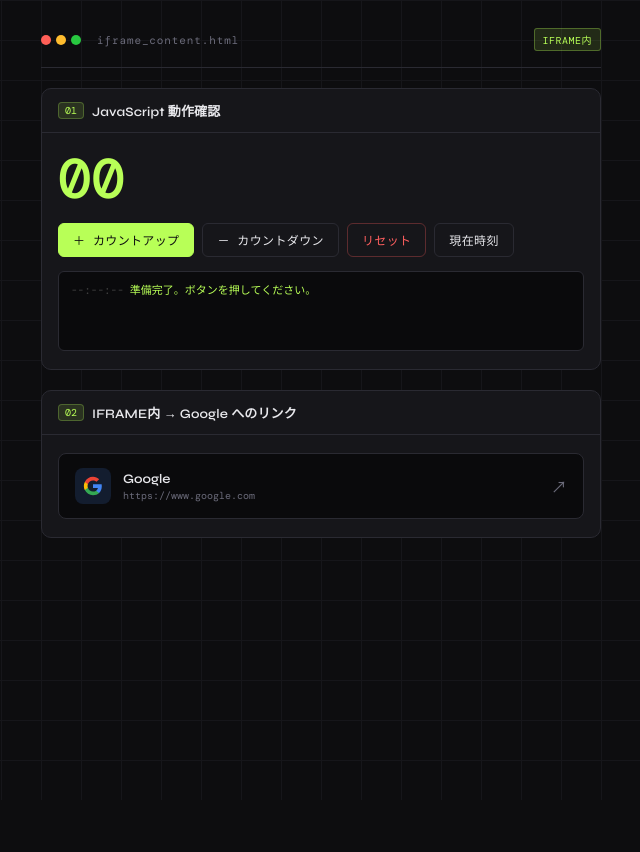
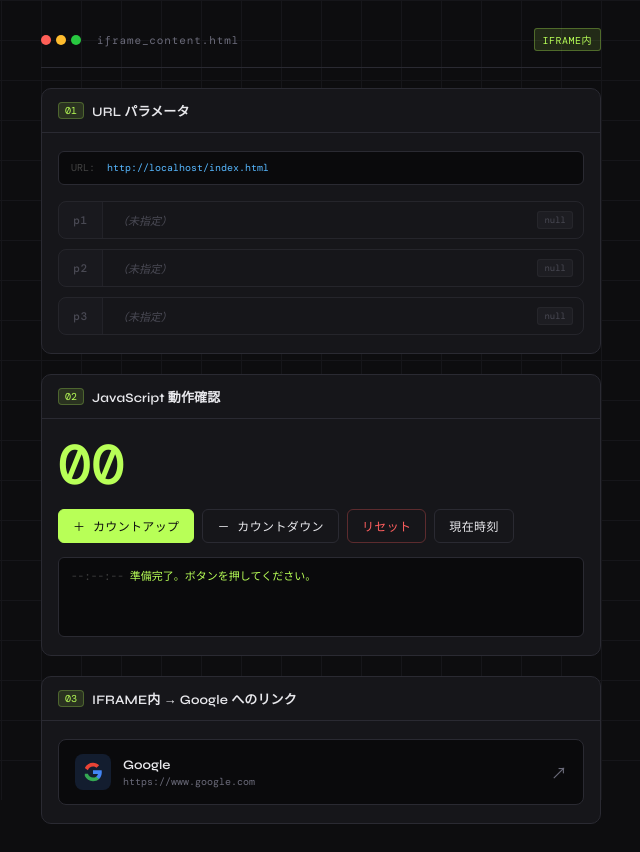
Before and after one commit to ohsawa0811/webpage, a plain HTML site: page index.html in a window 1280 px wide. Shown: the whole page, without its empty margins (319-959 px from the left). Before the commit the page ends 800 px from the top, so only its background shows below. Drawn offline with nearby package versions, Linux system fonts and the light colour scheme.

Commit message:
Update index.html

```diff
--- a/index.html
+++ b/index.html
@@ -30,7 +30,6 @@
     overflow-x: hidden;
   }
 
-  /* Subtle grid background */
   body::before {
     content: '';
     position: fixed;
@@ -64,10 +63,7 @@
   }
 
   .dot-group { display: flex; gap: 5px; }
-  .dot {
-    width: 10px; height: 10px;
-    border-radius: 50%;
-  }
+  .dot { width: 10px; height: 10px; border-radius: 50%; }
   .dot.r { background: #ff5f57; }
   .dot.y { background: #febc2e; }
   .dot.g { background: #28c840; }
@@ -101,8 +97,9 @@
     animation: fadeUp 0.4s ease both;
   }
   .card:nth-child(2) { animation-delay: 0.05s; }
-  .card:nth-child(3) { animation-delay: 0.1s; }
+  .card:nth-child(3) { animation-delay: 0.10s; }
   .card:nth-child(4) { animation-delay: 0.15s; }
+  .card:nth-child(5) { animation-delay: 0.20s; }
 
   @keyframes fadeUp {
     from { opacity: 0; transform: translateY(10px); }
@@ -136,6 +133,99 @@
 
   .card-body { padding: 18px 16px; }
 
+  /* ===== URL Parameter Section ===== */
+  .param-url-box {
+    font-family: 'DM Mono', monospace;
+    font-size: 10px;
+    background: #0a0a0c;
+    border: 1px solid var(--border);
+    border-radius: 6px;
+    padding: 8px 12px;
+    color: var(--muted);
+    word-break: break-all;
+    line-height: 1.6;
+    margin-bottom: 16px;
+  }
+  .param-url-box .url-label {
+    color: #444;
+    margin-right: 6px;
+  }
+  .param-url-box .url-text {
+    color: var(--info);
+  }
+
+  .param-grid {
+    display: flex;
+    flex-direction: column;
+    gap: 10px;
+  }
+
+  .param-row {
+    display: flex;
+    align-items: stretch;
+    gap: 0;
+    border: 1px solid var(--border);
+    border-radius: 8px;
+    overflow: hidden;
+    transition: border-color 0.2s;
+  }
+  .param-row.has-value {
+    border-color: rgba(184,255,87,0.35);
+  }
+  .param-row.no-value {
+    border-color: rgba(107,107,122,0.3);
+    opacity: 0.6;
+  }
+
+  .param-key {
+    font-family: 'DM Mono', monospace;
+    font-size: 11px;
+    font-weight: 500;
+    color: var(--accent);
+    background: var(--accent-dim);
+    padding: 10px 14px;
+    min-width: 44px;
+    display: flex;
+    align-items: center;
+    justify-content: center;
+    border-right: 1px solid var(--border);
+    letter-spacing: 0.05em;
+  }
+  .param-row.no-value .param-key {
+    color: var(--muted);
+    background: rgba(107,107,122,0.08);
+  }
+
+  .param-value {
+    font-family: 'DM Mono', monospace;
+    font-size: 13px;
+    color: var(--text);
+    padding: 10px 14px;
+    flex: 1;
+    display: flex;
+    align-items: center;
+    word-break: break-all;
+  }
+  .param-value.empty {
+    font-size: 11px;
+    color: var(--muted);
+    font-style: italic;
+  }
+
+  .param-badge-none {
+    font-size: 9px;
+    font-family: 'DM Mono', monospace;
+    padding: 2px 6px;
+    border-radius: 3px;
+    background: rgba(107,107,122,0.15);
+    color: var(--muted);
+    border: 1px solid rgba(107,107,122,0.2);
+    margin-left: auto;
+    margin-right: 10px;
+    white-space: nowrap;
+    align-self: center;
+  }
+
   /* JS Section */
   .counter-display {
     font-family: 'DM Mono', monospace;
@@ -146,9 +236,7 @@
     margin-bottom: 16px;
     transition: transform 0.1s ease;
   }
-  .counter-display.bump {
-    transform: scale(1.08);
-  }
+  .counter-display.bump { transform: scale(1.08); }
 
   .btn-row { display: flex; gap: 8px; flex-wrap: wrap; margin-bottom: 14px; }
 
@@ -204,10 +292,7 @@
     transition: border-color 0.2s, background 0.2s;
     color: var(--text);
   }
-  .link-card:hover {
-    border-color: var(--info);
-    background: rgba(87,184,255,0.05);
-  }
+  .link-card:hover { border-color: var(--info); background: rgba(87,184,255,0.05); }
   .link-icon {
     width: 36px; height: 36px;
     border-radius: 8px;
@@ -218,44 +303,9 @@
   .link-icon.google { background: rgba(66,133,244,0.15); }
   .link-meta { flex: 1; }
   .link-meta .title { font-size: 13px; font-weight: 600; margin-bottom: 2px; }
-  .link-meta .url {
-    font-family: 'DM Mono', monospace;
-    font-size: 10px;
-    color: var(--muted);
-  }
-  .link-arrow {
-    font-size: 16px;
-    color: var(--muted);
-    transition: color 0.2s, transform 0.2s;
-  }
+  .link-meta .url { font-family: 'DM Mono', monospace; font-size: 10px; color: var(--muted); }
+  .link-arrow { font-size: 16px; color: var(--muted); transition: color 0.2s, transform 0.2s; }
   .link-card:hover .link-arrow { color: var(--info); transform: translate(2px,-2px); }
-
-  /* Break section */
-  .break-desc {
-    font-size: 12px;
-    color: var(--muted);
-    line-height: 1.6;
-    margin-bottom: 14px;
-    font-family: 'DM Mono', monospace;
-  }
-
-  .break-link {
-    display: inline-flex;
-    align-items: center;
-    gap: 6px;
-    font-family: 'DM Mono', monospace;
-    font-size: 12px;
-    color: var(--danger);
-    text-decoration: none;
-    padding: 8px 14px;
-    border: 1px solid rgba(255,95,95,0.3);
-    border-radius: 6px;
-    transition: background 0.15s, border-color 0.15s;
-  }
-  .break-link:hover {
-    background: rgba(255,95,95,0.08);
-    border-color: var(--danger);
-  }
 
   /* Scrollbar */
   ::-webkit-scrollbar { width: 4px; }
@@ -277,10 +327,27 @@
     <span class="badge">IFRAME内</span>
   </div>
 
-  <!-- ① JavaScript動作確認 -->
+  <!-- ① URLパラメータ表示 -->
   <div class="card">
     <div class="card-header">
       <span class="section-num">01</span>
+      <h3>URL パラメータ</h3>
+    </div>
+    <div class="card-body">
+      <div class="param-url-box">
+        <span class="url-label">URL:</span>
+        <span class="url-text" id="current-url">—</span>
+      </div>
+      <div class="param-grid" id="param-grid">
+        <!-- JSで生成 -->
+      </div>
+    </div>
+  </div>
+
+  <!-- ② JavaScript動作確認 -->
+  <div class="card">
+    <div class="card-header">
+      <span class="section-num">02</span>
       <h3>JavaScript 動作確認</h3>
     </div>
     <div class="card-body">
@@ -297,10 +364,10 @@
     </div>
   </div>
 
-  <!-- ② IFRAMEの中のGoogleへのリンク -->
+  <!-- ③ IFRAMEの中のGoogleへのリンク -->
   <div class="card">
     <div class="card-header">
-      <span class="section-num">02</span>
+      <span class="section-num">03</span>
       <h3>IFRAME内 → Google へのリンク</h3>
     </div>
     <div class="card-body">
@@ -309,7 +376,7 @@
           <svg width="20" height="20" viewBox="0 0 24 24" fill="none">
             <path d="M22.56 12.25c0-.78-.07-1.53-.2-2.25H12v4.26h5.92c-.26 1.37-1.04 2.53-2.21 3.31v2.77h3.57c2.08-1.92 3.28-4.74 3.28-8.09z" fill="#4285F4"/>
             <path d="M12 23c2.97 0 5.46-.98 7.28-2.66l-3.57-2.77c-.98.66-2.23 1.06-3.71 1.06-2.86 0-5.29-1.93-6.16-4.53H2.18v2.84C3.99 20.53 7.7 23 12 23z" fill="#34A853"/>
-            <path d="M5.84 14.09c-.22-.66-.35-1.36-.35-2.09s.13-1.43.35-2.09V7.07H2.18C1.43 8.55 1 10.22 1 12s.43 3.45 1.18 4.93l3.66-2.84z" fill="#FBBC05"/>
+            <path d="M5.84 14.09c-.22-.66-.35-2.09V7.07H2.18C1.43 8.55 1 10.22 1 12s.43 3.45 1.18 4.93l3.66-2.84z" fill="#FBBC05"/>
             <path d="M12 5.38c1.62 0 3.06.56 4.21 1.64l3.15-3.15C17.45 2.09 14.97 1 12 1 7.7 1 3.99 3.47 2.18 7.07l3.66 2.84c.87-2.6 3.3-4.53 6.16-4.53z" fill="#EA4335"/>
           </svg>
         </div>
@@ -322,30 +389,54 @@
     </div>
   </div>
 
-  <!-- ③ IFRAMEを解除するリンク
-  <div class="card">
-    <div class="card-header">
-      <span class="section-num">03</span>
-      <h3>IFRAME を解除して Google へ</h3>
-    </div>
-    <div class="card-body">
-      <p class="break-desc">
-        // IFRAMEを完全に抜け出してGoogleへ遷移します。<br>
-        // target="_top" によりIFRAMEの外側（親ウィンドウ）で開きます。
-      </p>
-      <a class="break-link" href="https://www.google.com" target="_top">
-        <svg width="14" height="14" viewBox="0 0 24 24" fill="none" stroke="currentColor" stroke-width="2" stroke-linecap="round" stroke-linejoin="round">
-          <polyline points="15 3 21 3 21 9"/><polyline points="9 21 3 21 3 15"/>
-          <line x1="21" y1="3" x2="14" y2="10"/><line x1="3" y1="21" x2="10" y2="14"/>
-        </svg>
-        IFRAMEを解除して Google を開く
-      </a>
-    </div>
-  </div>
-  -->
-</div>
+</div><!-- /wrapper -->
 
 <script>
+  // ===== URLパラメータ読み取り =====
+  (function () {
+    const params = new URLSearchParams(window.location.search);
+    const keys = ['p1', 'p2', 'p3'];
+
+    // 現在のURLを表示（クォートを除去して表示）
+    document.getElementById('current-url').textContent = window.location.href;
+
+    const grid = document.getElementById('param-grid');
+
+    keys.forEach(function (key) {
+      // URLSearchParams はクォート文字もそのまま返すので除去する
+      let raw = params.get(key);
+      let value = null;
+      if (raw !== null) {
+        // 前後の " や ' を取り除く
+        value = raw.replace(/^["']|["']$/g, '').trim();
+      }
+
+      const row = document.createElement('div');
+      row.className = 'param-row ' + (value !== null ? 'has-value' : 'no-value');
+
+      const keyEl = document.createElement('div');
+      keyEl.className = 'param-key';
+      keyEl.textContent = key;
+
+      const valEl = document.createElement('div');
+      valEl.className = 'param-value' + (value !== null ? '' : ' empty');
+      valEl.textContent = value !== null ? value : '（未指定）';
+
+      row.appendChild(keyEl);
+      row.appendChild(valEl);
+
+      if (value === null) {
+        const badge = document.createElement('span');
+        badge.className = 'param-badge-none';
+        badge.textContent = 'null';
+        row.appendChild(badge);
+      }
+
+      grid.appendChild(row);
+    });
+  })();
+
+  // ===== カウンター =====
   let count = 0;
 
   function pad(n) { return String(n).padStart(2, '0'); }
@@ -372,27 +463,10 @@
     setTimeout(() => el.classList.remove('bump'), 100);
   }
 
-  function countUp() {
-    count++;
-    updateDisplay();
-    log(`カウントアップ → ${count}`);
-  }
-
-  function countDown() {
-    count--;
-    updateDisplay();
-    log(`カウントダウン → ${count}`);
-  }
-
-  function resetCount() {
-    count = 0;
-    updateDisplay();
-    log('リセットしました');
-  }
-
-  function showTime() {
-    log(`現在時刻: ${ts()}`);
-  }
+  function countUp()    { count++; updateDisplay(); log(`カウントアップ → ${count}`); }
+  function countDown()  { count--; updateDisplay(); log(`カウントダウン → ${count}`); }
+  function resetCount() { count = 0; updateDisplay(); log('リセットしました'); }
+  function showTime()   { log(`現在時刻: ${ts()}`); }
 </script>
 </body>
 </html>
```
